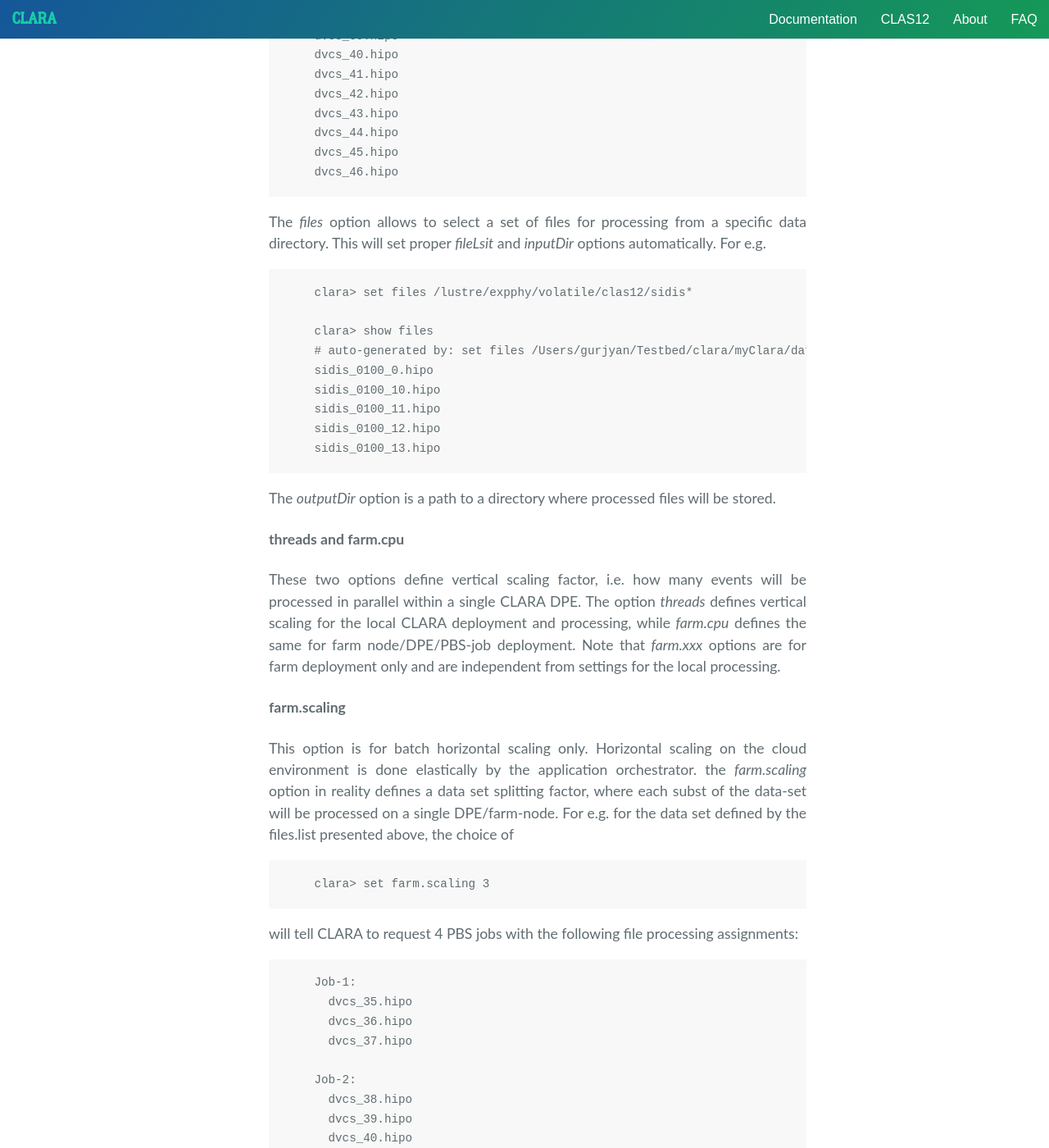
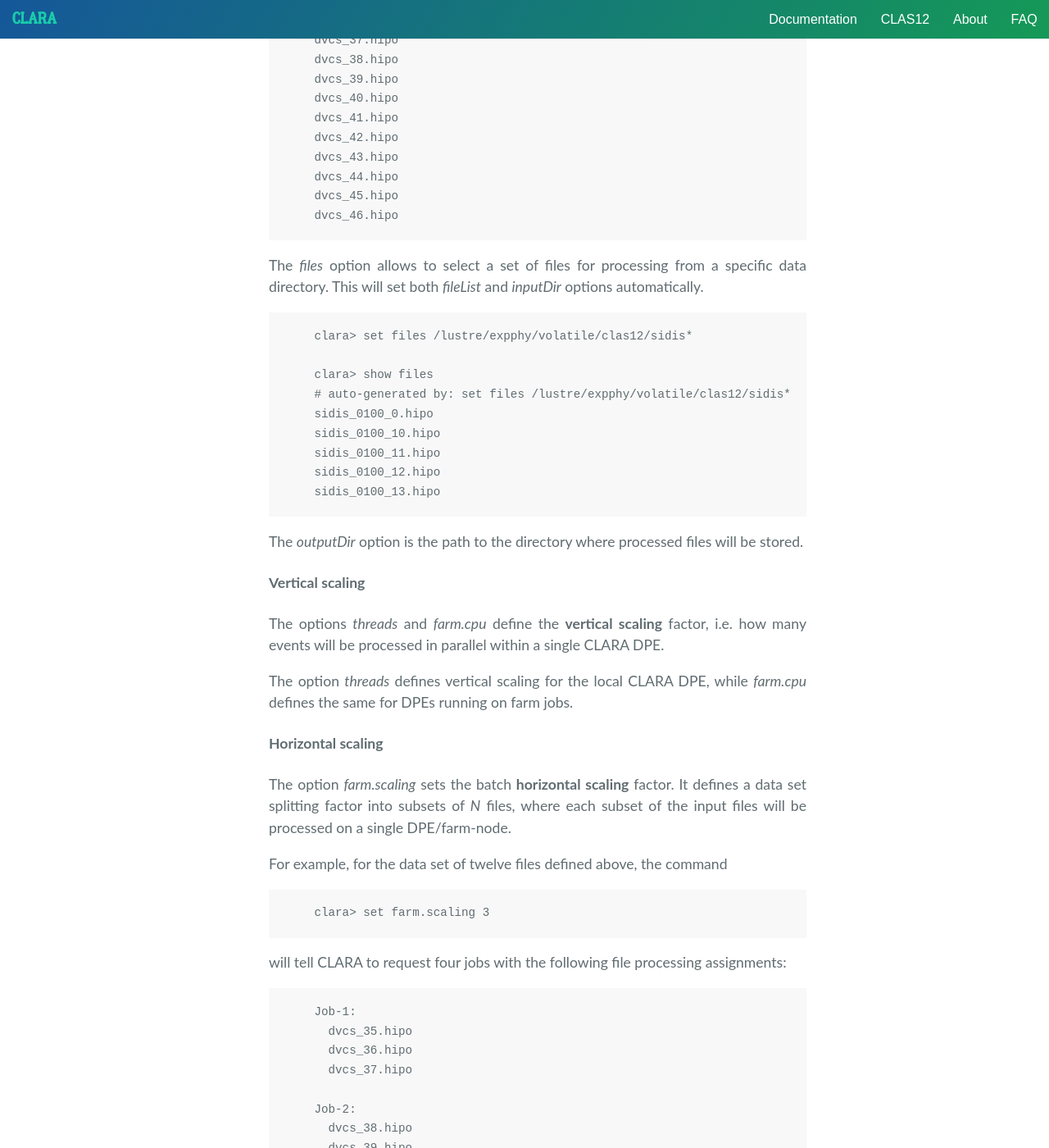
Before and after one commit to JeffersonLab/clara-docs, a Jekyll site: the page built from docs/clas/data-processing.md, in a window 1280 px wide and 1400 px high, scrolled down 5168 px. Shown: the whole window at 82% size. Built offline with Jekyll 4.4.1, drawn with Linux system fonts in a browser that asks for light colours; nearby versions of some CDN libraries; some of the changed text lies outside the part shown.

Commit message:
Update CLAS12 documentation

````diff
--- a/docs/clas/data-processing.md
+++ b/docs/clas/data-processing.md
@@ -17,22 +17,23 @@ we're not here to tell you what you want.
 Still, something in our science DNA compels us to be honest about this:
 you should follow the following instructions to start data processing yourself.
 
+## CLARA CLI
+
 In this chapter we present instructions
 how to run CLARA based CLAS12 data processing application.
 
-We assume that the CLARA\_HOME env variable is pointing to
+We assume that the `$CLARA_HOME` env variable is pointing to
 the CLARA run-time environment directory.
 
-Now just simply type
+Now just simply type:
 ```
 $CLARA_HOME/bin/clara-shell
 ```
 
 This will start CLARA command line interactive interface (CLI).
-Hierarchical help will navigate you through options to set, customize, run and monitor
+Hierarchical help will navigate you through commands to configure, run and monitor
 CLAS12 data processing applications.
 ```
-vem:~ gurjyan$ clara-shell
 
    ██████╗██╗      █████╗ ██████╗  █████╗
   ██╔════╝██║     ██╔══██╗██╔══██╗██╔══██╗ 4.3.0
@@ -88,12 +89,11 @@ stty erase "^?" kill "^U" intr "^C" eof "^D" susp "^Z" hupcl ixon ixoff tostop t
 </div>
 
 
-## CLI Options
+## CLI commands
 
-Short description of the data processing options can be obtained by executing
-CLI *help* command.
+Short description of the data processing commands can be obtained
+with the *help* command.
 ```
-clara> help set
 clara> help edit
 
   edit services
@@ -112,10 +112,9 @@ clara> help run
 
 ```
 
-### Set Options
+### The set command
 
-*Set* options are designed to configure data processing application that
-is going to be executed on the local or cloud/farm environment.
+The *set* command is used to configure the data processing application.
 ```
 clara> help set
 
@@ -205,27 +204,28 @@ clara> help set
 ```
 {: .scrolling-pre }
 
-#### servicesFile
+#### The services YAML file
 
-This is known as CLARA YAML file. this describes application micro-services and
-their engine details, transient data format and service configuration details.
-One can specify the *servicesFile* location in the CLI by:
+This is known as the CLARA YAML file.
+It describes the application micro-services,
+their transient data format and their configuration parameters.
+The *servicesFile* location can by specified in the CLI by:
 ```
-clara> set servicesFile <path>
+clara> set servicesFile ~/clas12/exp1/services.yml
 ```
 
-You can also edit/modify *servicesFile* while in the CLI environment:
+You can also modify the *servicesFile* from inside the CLI environment:
 ```
 clara> edit services
 ```
 
-Editing is a useful tool, that demonstrates micro-services based application
-flexibility. For e.g. you can comment-out specific services in the
-*servicesFile* to debug specific set of services, and/or add new services,
-expanding functionality of a data processing application.
+This editing command is a useful tool,
+that demonstrates the flexibility of micro-services applications.
+For example, you can comment most of the services
+to debug just a few specific ones,
+or add new services to expand the functionality of the application.
 
-To verify application service composition that will be used to deploy and run
-a data processing application run:
+To verify the application services composition run:
 ```
 clara> show services
 io-services:
@@ -272,11 +272,13 @@ mime-types:
 ```
 {: .scrolling-pre }
 
-#### files, fileList, inputDir and outputDir
+#### Data set options
 
-These options are used to define a data set to be processed. The *inputDir*
-is the path where data files are located. After *inputDir* option is set, one can
-list the directory by:
+The options *files*, *fileList*, *inputDir* and *outputDir* are used
+to define the data-set to be processed.
+
+The *inputDir* is the path where the data files are located.
+After this option is set, one can list the input directory with:
 ```
 clara> show inputDir
 total 241400
@@ -297,11 +299,13 @@ total 241400
 -rwx------  1 gurjyan  JLAB\da    14M Sep 15 15:51 sidis_0100_11.hipo
 -rwx------  1 gurjyan  JLAB\da    14M Sep 15 15:51 sidis_0100_12.hipo
 -rwx------  1 gurjyan  JLAB\da    14M Sep 15 15:51 sidis_0100_13.hipo
+```
 
-```
-The *fileList* is a path to a
-file (files.list) containing metadata of the data set (at the moment file names only).
-Here is an example of a file.list:
+The *fileList* options accepts a path to a text file
+containing metadata of the data set (at the moment file names only),
+one file per line.
+
+Here is an example of the content of this file:
 ```
 clara> show files
 dvcs_35.hipo
@@ -317,15 +321,16 @@ dvcs_44.hipo
 dvcs_45.hipo
 dvcs_46.hipo
 ```
-The *files* option allows to select a set of files for processing from
-a specific data directory. This will set proper *fileLsit* and *inputDir* options automatically.
-For e.g.
+
+The *files* option allows to select a set of files for processing
+from a specific data directory.
+This will set both *fileList* and *inputDir* options automatically.
 
 ```
 clara> set files /lustre/expphy/volatile/clas12/sidis*
 
 clara> show files
-# auto-generated by: set files /Users/gurjyan/Testbed/clara/myClara/data/input/sidis*
+# auto-generated by: set files /lustre/expphy/volatile/clas12/sidis*
 sidis_0100_0.hipo
 sidis_0100_10.hipo
 sidis_0100_11.hipo
@@ -333,29 +338,28 @@ sidis_0100_12.hipo
 sidis_0100_13.hipo
 ```
 
-The *outputDir* option is a path to a directory where processed files
-will be stored.
+The *outputDir* option is the path to the directory
+where processed files will be stored.
 
-#### threads and farm.cpu
+#### Vertical scaling
 
-These two options define vertical scaling factor, i.e. how many events
-will be processed in parallel within a single CLARA DPE. The option *threads*
-defines vertical scaling for the local CLARA deployment and processing, while
-*farm.cpu* defines the same for farm node/DPE/PBS-job deployment. Note that *farm.xxx*
-options are for farm deployment only and are independent from settings for the
-local processing.
+The options *threads* and *farm.cpu* define the **vertical scaling** factor, i.e.
+how many events will be processed in parallel within a single CLARA DPE.
 
-#### farm.scaling
+The option *threads* defines vertical scaling for the local CLARA DPE,
+while *farm.cpu* defines the same for DPEs running on farm jobs.
 
-This option is for batch horizontal scaling only. Horizontal scaling on the cloud
-environment is done elastically by the application orchestrator.
-the *farm.scaling* option in reality defines a data set splitting factor,
-where each subst of the data-set will be processed on a single DPE/farm-node.
-For e.g. for the data set defined by the files.list presented above, the choice of
+#### Horizontal scaling
+
+The option *farm.scaling* sets the batch **horizontal scaling** factor.
+It defines a data set splitting factor into subsets of *N* files,
+where each subset of the input files will be processed on a single DPE/farm-node.
+
+For example, for the data set of twelve files defined above, the command
 ```
 clara> set farm.scaling 3
 ```
-will tell CLARA to request 4 PBS jobs with the following file processing assignments:
+will tell CLARA to request four jobs with the following file processing assignments:
 ```
 Job-1:
   dvcs_35.hipo
@@ -378,14 +382,14 @@ Job-4:
   dvcs_46.hipo
 ```
 
-#### monHost
+#### The data processing monitoring server
 
-One can use this option to define a CLARA data processing monitoring server host IP.
-Periodically every CLARA DPE reports runtime and registration information to a
-monitoring server. Monitoring server must be running to accept these messages.
-User can run it's own monitoring server by executing *$CLARA_HOME/bin/j_mproxy*.
+The option *monHost* sets the IP address of the CLARA monitoring server
+to which the processing DPEs will send periodic runtime and registration reports.
+
+Users can run it's own monitoring server by executing *$CLARA_HOME/bin/j_mproxy*.
 ```
-gurjyan@clara1601:~/Devel/naiads-srb$ $CLARA_HOME/bin/j_mproxy --help
+$ $CLARA_HOME/bin/j_mproxy --help
 usage: jx_proxy [options]
 
   Options:
@@ -394,11 +398,11 @@ usage: jx_proxy [options]
   -verbose                print debug information
 ```
 
-Also, for data visualization the CLARA data archiving and visualization service must
-be running, by executing *$CLARA_HOME/bin/j_idr*
+Also, for data archiving and visualization,
+the CLARA data reporting orchestrator must be running:
 ```
-gurjyan@clara1601:~$ $CLARA_HOME/bin/j_idr --help
-usage: idr [options]
+$ $CLARA_HOME/bin/j_idr --help
+usage: j_idr [options]
 
   Options:
   --m-host <hostname>        use given host for the monitor xMsg-proxy
@@ -408,11 +412,11 @@ usage: idr [options]
 
 {: .note .info }
 For the JLAB farm DPE reporting, as well as for user specific
-online data quality monitoring, default CLARA monitoring server and data
-archiving and visualization service is running that visualizes data at the front end:
-<http://claraweb.jlab.org:3000/dashboard/db/pdp-b>.
+online data quality monitoring,
+the default CLARA monitoring server and data visualization dashboard is running at
+<http://claraweb.jlab.org:3000/dashboard/db/pdp-b>
 
-### Edit Options
+### The edit command
 
 ```
 clara> help edit
@@ -425,7 +429,7 @@ clara> help edit
 
 ```
 
-### Run Options
+### The run command
 
 ```
 clara> help run
@@ -438,7 +442,7 @@ clara> help run
 
 ```
 
-### Show Options
+### The show command
 
 ```
 clara> help show
@@ -474,7 +478,7 @@ clara> help show
     Show farm job submission file.
  ```
 
-### Save Option
+### The save command
 
 ```
  clara> help save
@@ -483,7 +487,7 @@ clara> help show
      Export configuration to file .
 ```
 
-### Source Option
+### The source command
 
 ```
 clara> help source
````
Also changed, not shown: docs/clas/clara-scaling.md (+12 -40 lines), docs/clas/farm-memory.md (+6 -7 lines), docs/clas/installation.md (+26 -28 lines).
